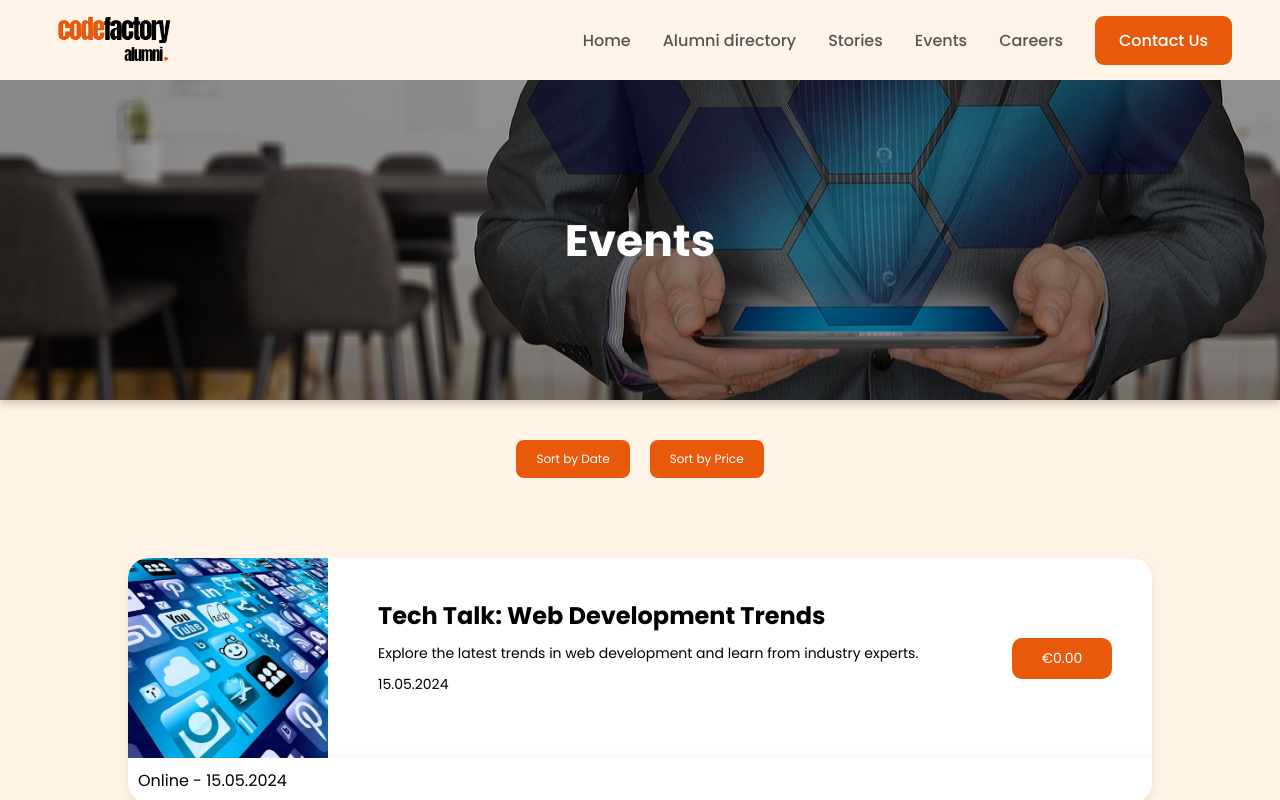
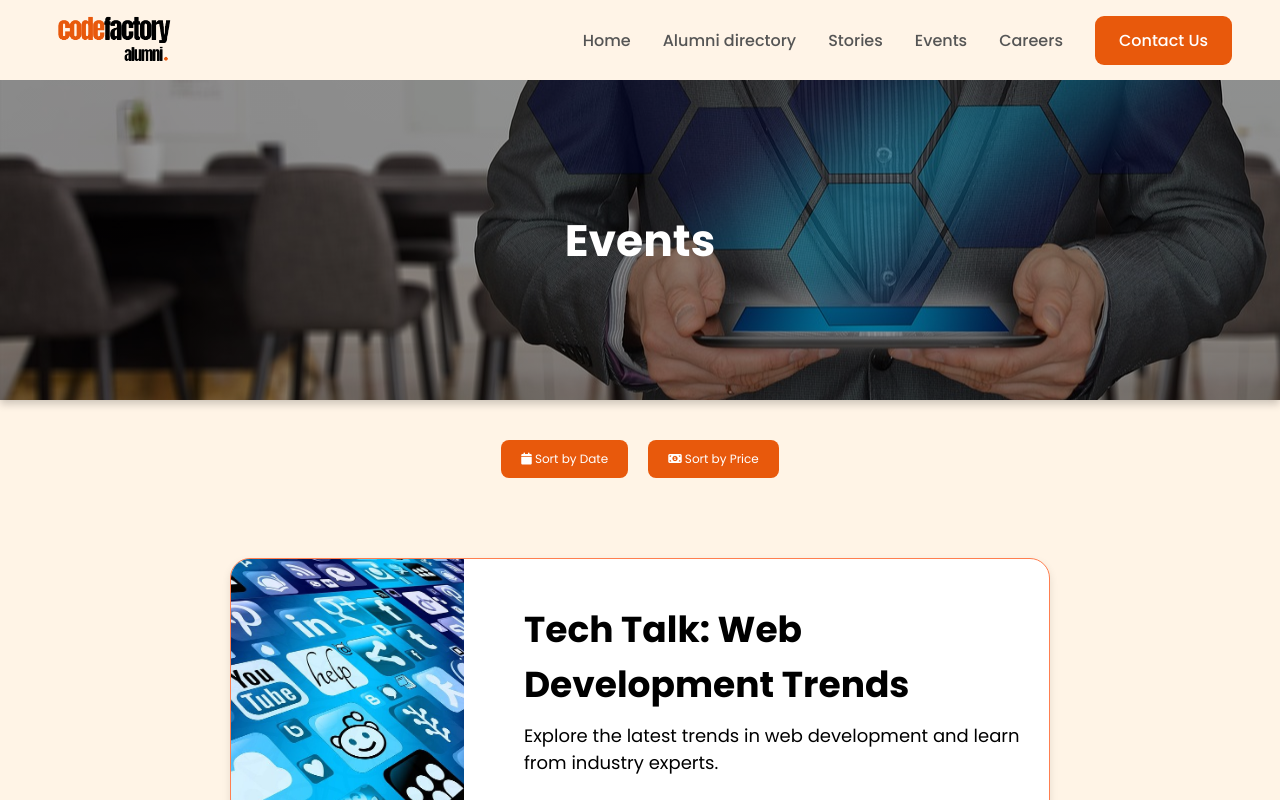
Before and after one commit to TheDarkLord23/Alumni, an Angular app: page /events in a window 1280 px wide. Shown: the top 800 px of the page. Built offline with nearby package versions, Linux system fonts and the light colour scheme.

Commit message:
Update Events
Signed-off-by: UchiaLord <wychert97@live.at>

```diff
--- a/src/app/events-page/events-page.component.html
+++ b/src/app/events-page/events-page.component.html
@@ -8,35 +8,32 @@
     <div class="container">
 
         <div class="sorting-buttons">
-            <button (click)="sortByDate()">Sort by Date</button>
-            <button (click)="sortByPrice()">Sort by Price</button>
+            <button (click)="sortByDate()"><i class="fa-solid fa-calendar"></i> Sort by Date</button>
+            <button (click)="sortByPrice()"><i class="fa-solid fa-money-bill-1"></i> Sort by Price</button>
         </div>
 
         <div *ngFor="let event of events" class="holder">
             <div class="card">
-                <div class="card-top">
-                    <div style="display: flex; gap: 1rem;">
-                        <div class="card-top-img">
-                            <img src="{{event.image}}" alt="{{ event.title }}">
-                        </div>
-                        <div class="card-top-info">
+                <div class="card-flex">
 
-                            <h4>{{event.title}}</h4>
-                            <p>{{event.description}}</p>
-                            <p>{{event.date}}</p>
-                        </div>
+                    <div class="card-top-img">
+                        <img src="{{event.image}}" alt="{{ event.title }}">
                     </div>
-                    <div style="padding:4rem">
-                        <p class="price">{{event.price | currency : "EUR"}}</p>
+                    <div class="card-top-info">
+
+                        <h4>{{event.title}}</h4>
+                        <p style="margin-bottom: 1rem;">{{event.description}}</p>
+                        <p><i class="fa-solid fa-calendar"></i> Date: {{event.date}}</p>
+                        <p> <i class="fa-solid fa-money-bill-1"></i> Price: {{event.price | currency : "EUR"}}</p>
+                        <button class="price">Apply</button>
                     </div>
-
                 </div>
                 <div class="card-bottom">
-                    <span style="font-size: 1.6rem">{{event.location}} - {{event.date}}</span>
+                    <span style="font-size: 1.6rem"><i class="fa-solid fa-location-dot"></i> Location:
+                        {{event.location}} - {{event.date}}</span>
 
                 </div>
             </div>
 
         </div>
     </div>
-</div>
--- a/src/app/events-page/events-page.component.scss
+++ b/src/app/events-page/events-page.component.scss
@@ -18,12 +18,14 @@
             border: none;
             border-radius: 8px;
             cursor: pointer;
-          background-color: var(--buttonbackground); /* Green color */
+            background-color: var(--buttonbackground);
+            /* Green color */
             color: white;
             transition: background-color 0.3s ease-in-out;
 
             &:hover {
-            background-color: var(--buttonbackgroundHover); /* Darker green color on hover */
+                background-color: var(--buttonbackgroundHover);
+                /* Darker green color on hover */
             }
         }
     }
@@ -55,7 +57,11 @@
     }
 
     .holder {
-        width: 100%;
+        width: 80%;
+        display: flex;
+        flex-wrap: wrap;
+        // flex-direction: column
+        gap: 4rem;
     }
 
     .holder:first-child {
@@ -69,28 +75,30 @@
     .card {
         width: 100%;
         background-color: white;
-        // border: 1px solid coral;
+        border: 1px solid coral;
         border-radius: 20px;
         overflow: hidden; // Ensure rounded corners are applied
         box-shadow: 0 4px 8px rgba(0, 0, 0, 0.1); // Add box-shadow
 
-        &-top {
+        &-flex {
             width: 100%;
+            height: 100%;
             display: flex;
             align-items: center;
             justify-content: space-between;
+            gap: 4rem;
 
-
-            &-img {
-                width: 20rem;
+            .card-top-img {
+                width: 30%;
+                height: 100%;
                 position: relative;
-                height: 20rem;
+                // height: 20rem;
 
                 img {
-                    border-top-left-radius: 20px;
                     width: 100%;
                     height: 100%;
-                    object-fit: cover; // Ensure the image covers the entire container
+                    object-fit: cover;
+                    ; // Ensure the image covers the entire container
                 }
 
                 // Add a subtle hover effect
@@ -100,16 +108,27 @@
                 }
             }
 
-            &-info {
+            .card-top-info {
                 display: flex;
+                align-items: flex-start;
                 flex-direction: column;
+                justify-content: center;
                 gap: 1rem;
-                padding: 4rem;
+                padding: 2rem;
+                width: 70%;
+                h4 {
+                    font-size: 3.6rem;
+                }
+
+                p {
+                    font-size: 1.8rem;
+                }
             }
 
             .price {
                 padding-right: 4rem;
                 border-radius: 1rem;
+                border: none;
                 background-color: var(--buttonbackground);
                 text-align: center;
                 padding: 1rem;
@@ -147,19 +166,6 @@
             box-shadow: 0 8px 16px rgba(0, 0, 0, 0.2);
         }
 
-        // Style the price like a button
-        [style*="-bottom"] {
-            cursor: pointer;
-            background-color: #4285f4;
-            color: #fff;
-            padding: 0.5rem 1rem;
-            border-radius: 8px;
-            font-weight: bold;
 
-            // Add a subtle hover effect
-            &:hover {
-                background-color: #357ae8;
     }
 }
-    }
-}
```
Lines whose indentation alone changed are shown as unchanged.
